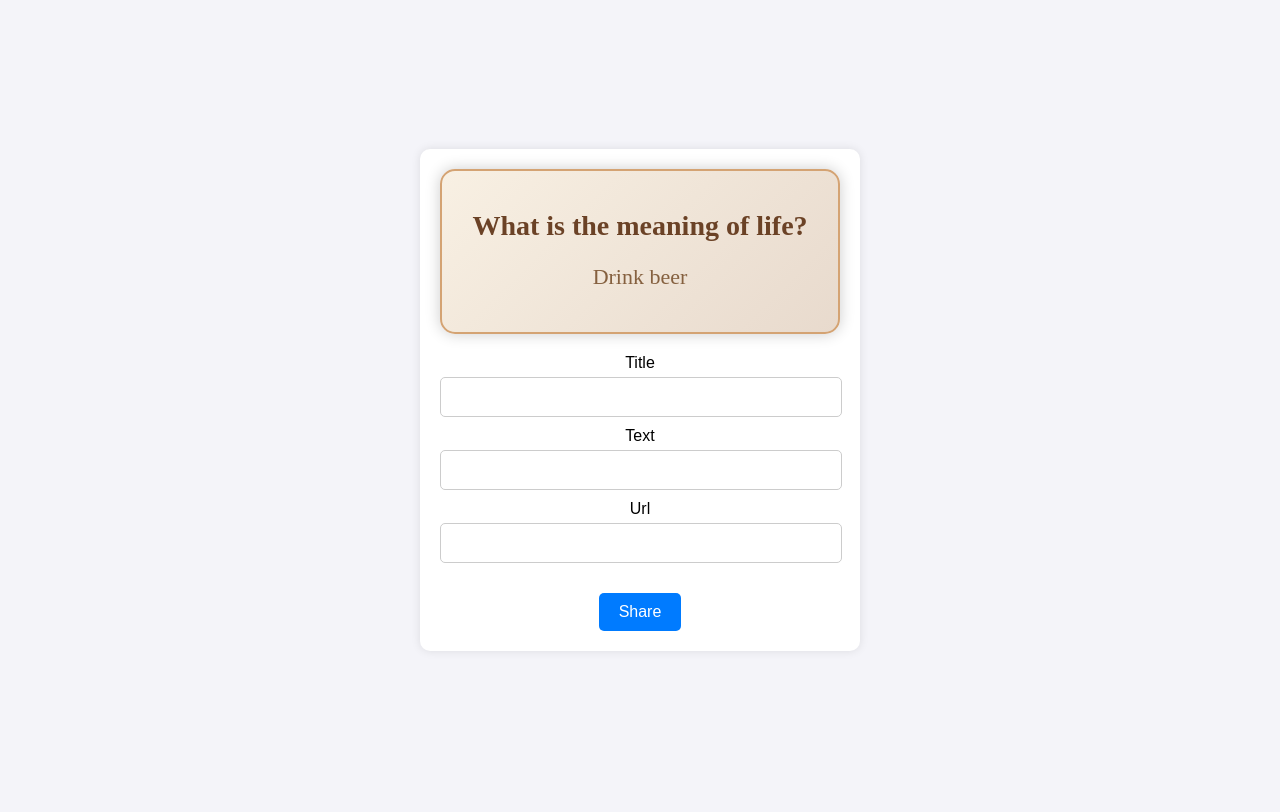
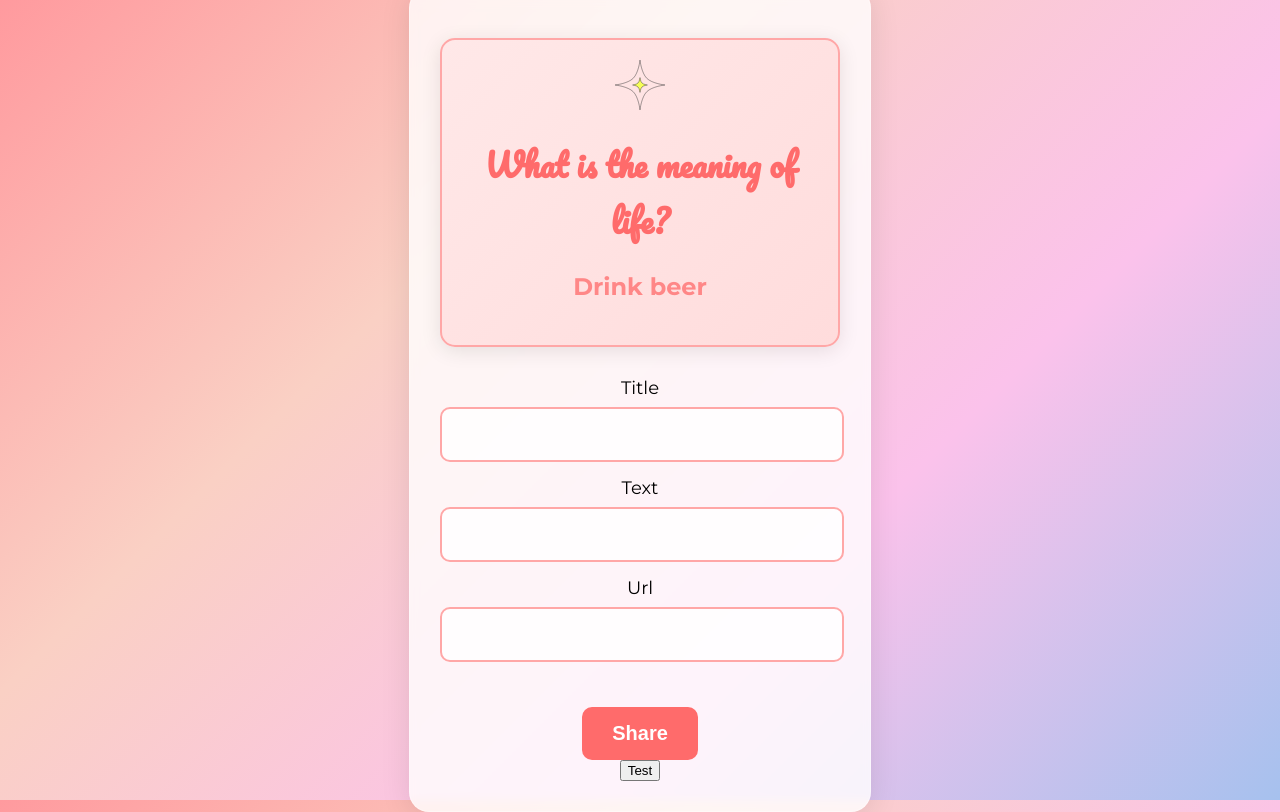
Before and after one commit to Regani/webshare-js, a website built with Vite: page demo/index.html in a window 1280 px wide. Built offline with nearby package versions, Linux system fonts and the light colour scheme.

Commit message:
Fix: demop

```diff
--- a/demo/index.html
+++ b/demo/index.html
@@ -3,11 +3,18 @@
 <head>
     <meta charset="UTF-8">
     <title>WebShareJS Demo</title>
-    <link rel="stylesheet" type="text/css" href="style.scss" />
+    <link rel="stylesheet" type="text/css" href="style.scss"/>
+    <meta name="viewport" content="width=device-width, initial-scale=1.0">
+    <link rel="icon" href="favicon.ico">
 </head>
 <body>
 <div class="demo">
+    <img src="" alt="" id="imageToHaveData">
+
     <div id="generateContent">
+        <img style="height: 50px;" src="/star.svg" alt="">
+
+
         <div class="question">
             <h1>What is the meaning of life?</h1>
         </div>
@@ -15,8 +22,7 @@
             <p>Drink beer</p>
         </div>
     </div>
-
-    <div id="shareAdditionalData">
+    <form id="shareAdditionalData">
         <label>
             Title
             <input id="title">
@@ -27,15 +33,18 @@
         </label>
         <label>
             Url
-            <input id="url">
+            <input id="url" type="url">
         </label>
-    </div>
 
-    <button id="shareButton">
-        Share
+        <button type="submit">
+            Share
+        </button>
+    </form>
+
+    <button id="test">
+        Test
     </button>
 </div>
-
 <script src="./index.ts" type="module"></script>
 </body>
 </html>
--- a/demo/index.ts
+++ b/demo/index.ts
@@ -1,20 +1,60 @@
 import WebShareJS, { ShareQueryData } from '../src'
 
+
+import { toPng } from 'html-to-image'
+
+const testButtonEl = document.getElementById('test')
+const generateContentEl = document.querySelector('#generateContent')
+const imageEl = document.getElementById('imageToHaveData')
+console.log('generateContentEl', generateContentEl)
+if (generateContentEl instanceof HTMLElement) {
+    testButtonEl?.addEventListener(
+        'click',
+        async () => {
+            console.log('on click')
+            const dataUrl = await toPng(
+                generateContentEl,
+                {}
+            )
+
+            console.log('Data URL:', dataUrl)
+
+            const response = await fetch(dataUrl)
+            const blob = await response.blob()
+            console.log('Blob:', blob)
+            const file = new File(
+                [ blob ],
+                'prikol.png',
+                {
+                    type: 'image/png',
+                    lastModified: new Date().getTime()
+                }
+            )
+
+            console.log('File:', file)
+
+            imageEl?.setAttribute('src', URL.createObjectURL(file))
+        }
+    )
+}
+
 const webshare = new WebShareJS({
-    silent: false
+    silent: true
 })
 
 const generateContentSelector = '#generateContent'
-const shareAdditionalDataSelector = '#shareAdditionalData'
+const shareAdditionalDataFormSelector = '#shareAdditionalData'
 
-const shareButton = document.getElementById('shareButton')
-const additionalDataTitleElement = document.querySelector(shareAdditionalDataSelector + ' #title')
-const additionalDataTextElement = document.querySelector(shareAdditionalDataSelector + ' #text')
-const additionalDataUrlElement = document.querySelector(shareAdditionalDataSelector + ' #url')
+const shareAdditionalDataFormElement = document.querySelector(shareAdditionalDataFormSelector)
+const additionalDataTitleElement = document.querySelector(shareAdditionalDataFormSelector + ' #title')
+const additionalDataTextElement = document.querySelector(shareAdditionalDataFormSelector + ' #text')
+const additionalDataUrlElement = document.querySelector(shareAdditionalDataFormSelector + ' #url')
 
-shareButton?.addEventListener(
-    'click',
-    async () => {
+shareAdditionalDataFormElement?.addEventListener(
+    'submit',
+    async (e) => {
+        e.preventDefault()
+
         const shareData: ShareQueryData = {
             files: [
                 {
@@ -24,15 +64,15 @@ shareButton?.addEventListener(
             ]
         }
 
-        if (additionalDataTitleElement instanceof HTMLInputElement) {
+        if (additionalDataTitleElement instanceof HTMLInputElement && additionalDataTitleElement.value) {
             shareData.title = additionalDataTitleElement.value
         }
 
-        if (additionalDataTextElement instanceof HTMLInputElement) {
+        if (additionalDataTextElement instanceof HTMLInputElement && additionalDataTextElement.value) {
             shareData.text = additionalDataTextElement.value
         }
 
-        if (additionalDataUrlElement instanceof HTMLInputElement) {
+        if (additionalDataUrlElement instanceof HTMLInputElement && additionalDataUrlElement.value) {
             shareData.url = additionalDataUrlElement.value
         }
 
--- a/demo/style.scss
+++ b/demo/style.scss
@@ -1,6 +1,25 @@
+@font-face {
+    font-family: 'Montserrat';
+    font-style: normal;
+    font-weight: 400;
+    src: url(font/Montserrat-Regular.ttf);
+}
+@font-face {
+    font-family: 'Montserrat';
+    font-style: normal;
+    font-weight: 700;
+    src: url(font/Montserrat-Bold.ttf);
+}
+@font-face {
+    font-family: 'Pacifico';
+    font-style: normal;
+    font-weight: 400;
+    src: url(font/Pacifico-Regular.ttf);
+}
+
 body {
-    font-family: 'Playfair Display', serif;
-    background-color: #f4f4f9;
+    font-family: 'Montserrat', sans-serif;
+    background: linear-gradient(135deg, #ff9a9e, #fad0c4, #fbc2eb, #a6c1ee);
     margin: 0;
     padding: 0;
     display: flex;
@@ -8,81 +27,81 @@ body {
     align-items: center;
     height: 100vh;
 }
-
 .demo {
-    background-color: #fff;
-    border-radius: 10px;
-    box-shadow: 0 0 10px rgba(0, 0, 0, 0.1);
-    padding: 20px;
+    background: rgba(255, 255, 255, 0.8);
+    border-radius: 20px;
+    box-shadow: 0 4px 30px rgba(0, 0, 0, 0.1);
+    backdrop-filter: blur(5px);
+    -webkit-backdrop-filter: blur(5px);
+    border: 1px solid rgba(255, 255, 255, 0.3);
+    padding: 30px;
     max-width: 400px;
     width: 100%;
     text-align: center;
 }
-
 #generateContent {
-    background: linear-gradient(135deg, #f8f0e3, #e8dacd);
-    border: 2px solid #d4a373;
+    background: linear-gradient(135deg, #ffe8e8, #ffdcdc);
+    border: 2px solid #ffa7a7;
     border-radius: 15px;
     padding: 20px;
-    box-shadow: 0 0 15px rgba(0, 0, 0, 0.2);
-    margin-bottom: 20px;
+    box-shadow: 0 4px 20px rgba(0, 0, 0, 0.1);
+    margin-bottom: 30px;
 }
+#generateContent .question h1 {
+    font-family: 'Pacifico', cursive;
+    font-size: 32px;
+    color: #ff6b6b;
+    margin-bottom: 15px;
+}
+#generateContent .answer p {
+    font-family: 'Montserrat', sans-serif;
+    font-size: 24px;
+    font-weight: 700;
+    color: #ff8787;
+}
+#shareAdditionalData {
+    margin-top: 30px;
 
-#generateContent .question h1 {
-    font-family: 'Cinzel', serif;
-    font-size: 28px;
-    color: #6b4226;
-    margin-bottom: 10px;
+    label {
+        display: block;
+        margin-bottom: 15px;
+        font-family: 'Montserrat', sans-serif;
+        font-size: 18px;
+    }
+
+    input {
+        width: calc(100% - 30px);
+        padding: 15px;
+        border: 2px solid #ffa7a7;
+        border-radius: 10px;
+        margin-top: 8px;
+        font-size: 18px;
+        background-color: rgba(255, 255, 255, 0.8);
+    }
+
+    button {
+        background-color: #ff6b6b;
+        color: white;
+        border: none;
+        border-radius: 10px;
+        padding: 15px 30px;
+        font-size: 20px;
+        font-weight: 700;
+        cursor: pointer;
+        margin-top: 30px;
+        transition: background-color 0.3s, transform 0.3s;
+
+        &:hover {
+            background-color: #ff4f4f;
+            transform: scale(1.05);
+        }
+    }
 }
-
-#generateContent .answer p {
-    font-family: 'Cinzel', serif;
-    font-size: 22px;
-    color: #85603f;
-}
-
-#shareAdditionalData {
-    margin-top: 20px;
-}
-
-#shareAdditionalData label {
-    display: block;
-    margin-bottom: 10px;
-    font-family: 'Arial', sans-serif;
-    font-size: 16px;
-}
-
-#shareAdditionalData input {
-    width: calc(100% - 20px);
-    padding: 10px;
-    border: 1px solid #ccc;
-    border-radius: 5px;
-    margin-top: 5px;
-    font-size: 16px;
-}
-
-button#shareButton {
-    background-color: #007bff;
-    color: white;
-    border: none;
-    border-radius: 5px;
-    padding: 10px 20px;
-    font-size: 16px;
-    cursor: pointer;
-    margin-top: 20px;
-    transition: background-color 0.3s;
-}
-
-button#shareButton:hover {
-    background-color: #0056b3;
-}
-
 @media (max-width: 500px) {
     .demo {
-        padding: 15px;
+        padding: 20px;
     }
-
     #shareAdditionalData input {
-        width: calc(100% - 10px);
+        width: calc(100% - 20px);
     }
 }
```
Also changed, not shown: demo/font/Montserrat-Bold.ttf (added), demo/font/Montserrat-Regular.ttf (added), demo/font/Pacifico-Regular.ttf (added), demo/star.svg (added).
